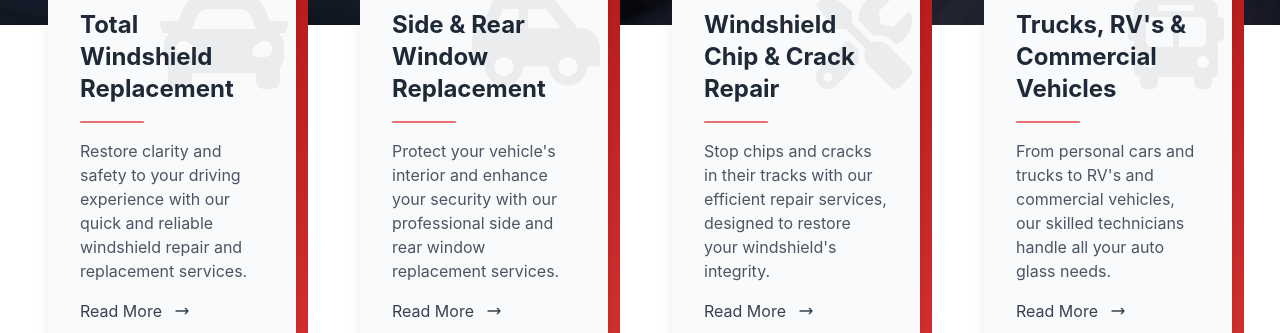
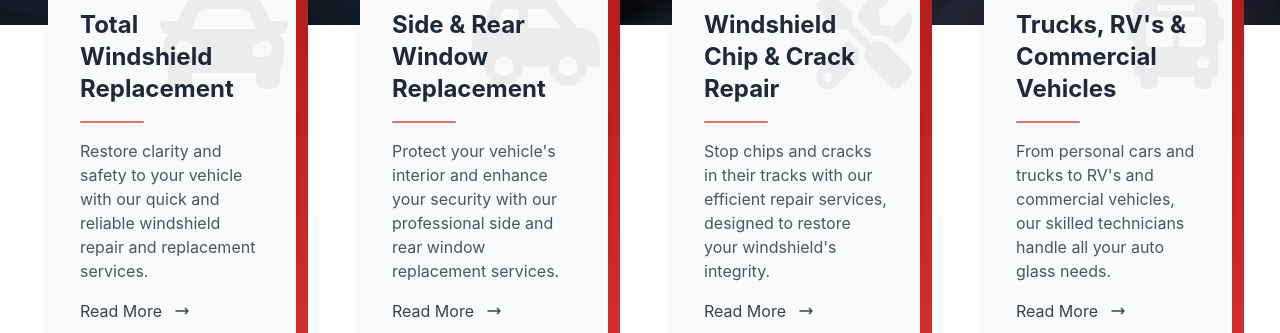
Before and after one commit to kendalled/sunstate-auto, a Nuxt app: page / in a window 1280 px wide. Shown: the part 920-1253 px from the top of the page. Built offline with nearby package versions, Linux system fonts and the light colour scheme.

Commit message:
fix: remove extra word

```diff
--- a/components/TimelineFeat.vue
+++ b/components/TimelineFeat.vue
@@ -3,7 +3,7 @@
   <div class="mx-auto lg:max-w-[96rem] px-6 lg:px-8">
 		<!-- todo: unify order to match services page -->
     <div class="mx-auto grid max-w-2xl grid-cols-1 gap-8 lg:mx-0 lg:max-w-none lg:grid-cols-4">
-      <NewCard extension="replacement" heading="Total Windshield Replacement" copy="Restore clarity and safety to your driving experience with our quick and reliable windshield repair and replacement services.">
+      <NewCard extension="replacement" heading="Total Windshield Replacement" copy="Restore clarity and safety to your vehicle with our quick and reliable windshield repair and replacement services.">
 				<svg class="text-red-600 opacity-[0.05] absolute right-2 top-0 h-32 w-32" aria-hidden="true" viewBox="0 0 512 512" xmlns="http://www.w3.org/2000/svg"><path d="M499.99 176h-59.87l-16.64-41.6C406.38 91.63 365.57 64 319.5 64h-127c-46.06 0-86.88 27.63-103.99 70.4L71.87 176H12.01C4.2 176-1.53 183.34.37 190.91l6 24C7.7 220.25 12.5 224 18.01 224h20.07C24.65 235.73 16 252.78 16 272v48c0 16.12 6.16 30.67 16 41.93V416c0 17.67 14.33 32 32 32h32c17.67 0 32-14.33 32-32v-32h256v32c0 17.67 14.33 32 32 32h32c17.67 0 32-14.33 32-32v-54.07c9.84-11.25 16-25.8 16-41.93v-48c0-19.22-8.65-36.27-22.07-48H494c5.51 0 10.31-3.75 11.64-9.09l6-24c1.89-7.57-3.84-14.91-11.65-14.91zm-352.06-17.83c7.29-18.22 24.94-30.17 44.57-30.17h127c19.63 0 37.28 11.95 44.57 30.17L384 208H128l19.93-49.83zM96 319.8c-19.2 0-32-12.76-32-31.9S76.8 256 96 256s48 28.71 48 47.85-28.8 15.95-48 15.95zm320 0c-19.2 0-48 3.19-48-15.95S396.8 256 416 256s32 12.76 32 31.9-12.8 31.9-32 31.9z"></path></svg>
 			</NewCard>
 			<NewCard extension="windows" heading="Side & Rear Window Replacement" copy="Protect your vehicle's interior and enhance your security with our professional side and rear window replacement services.">
```
